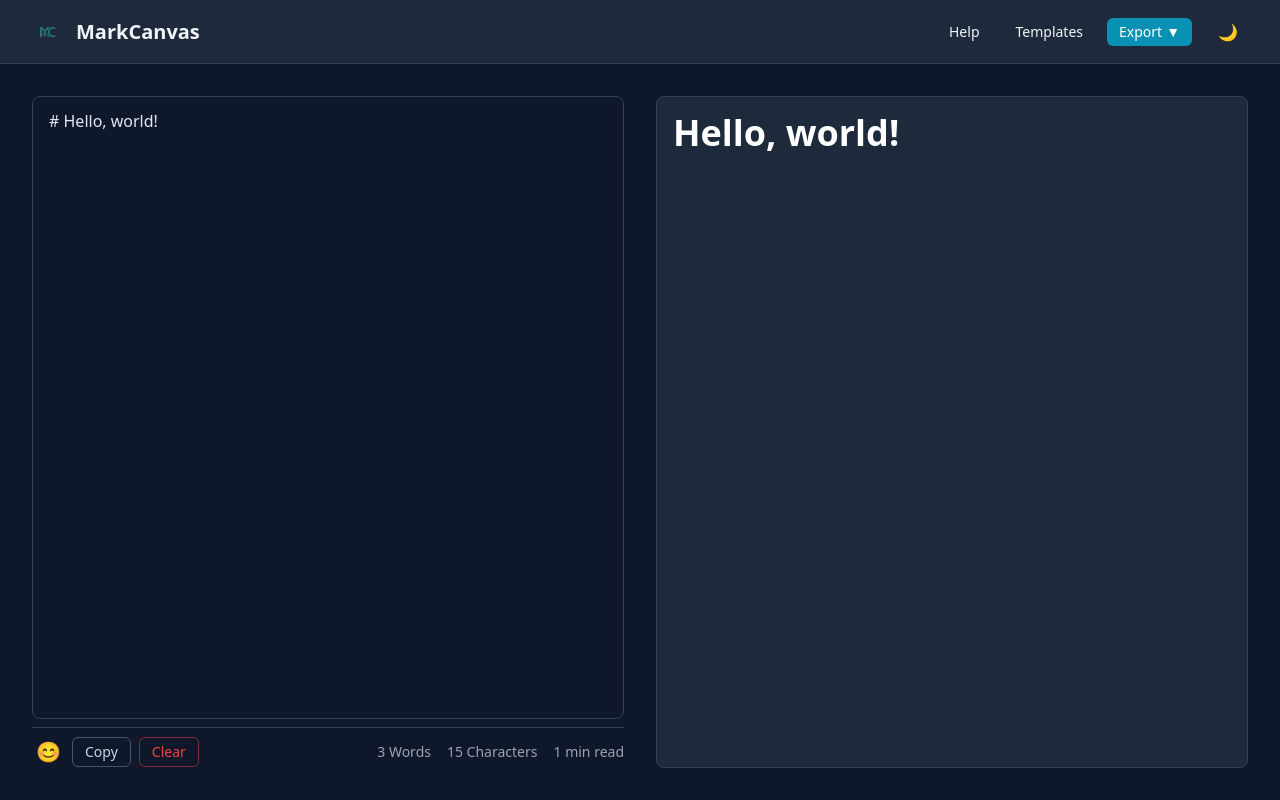
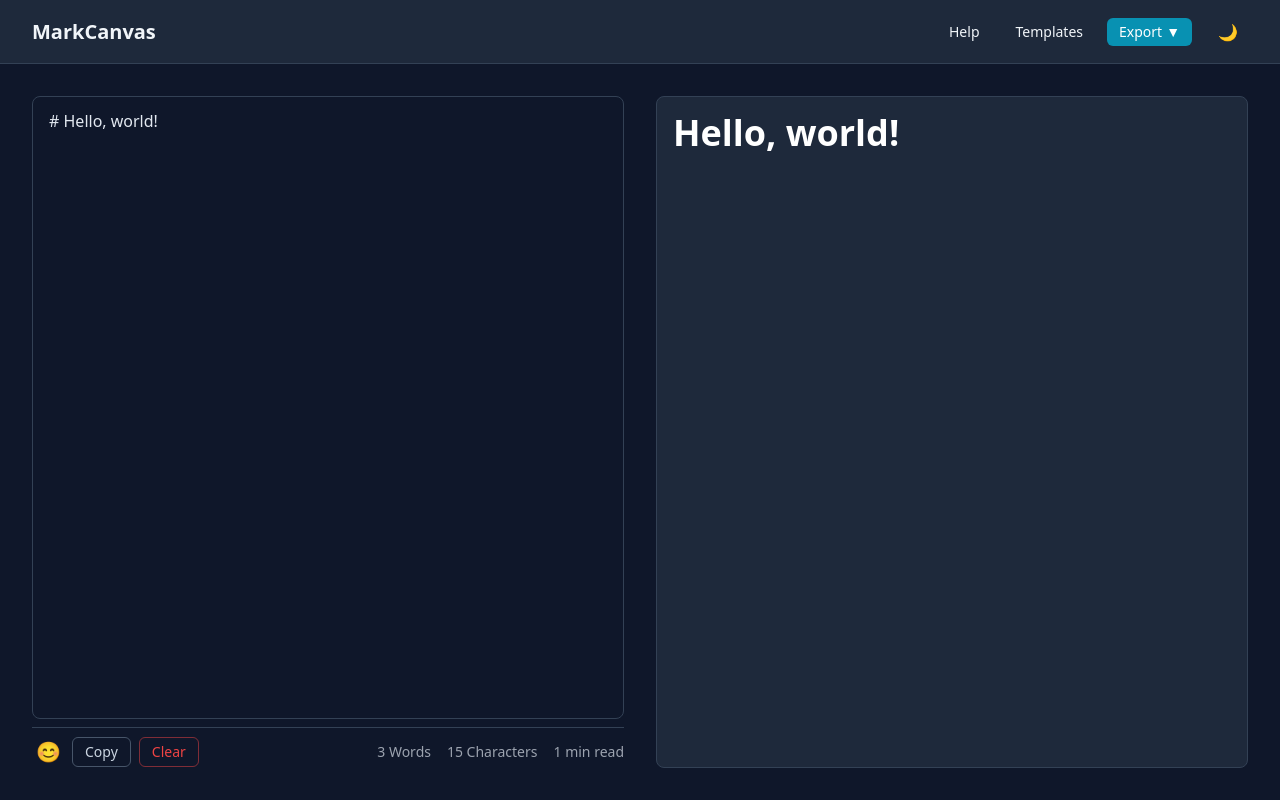
Before and after one commit to TrevorBrowning/MarkCanvas, a Vue app: page / in a window 1280 px wide. Built offline with nearby package versions, Linux system fonts and the light colour scheme.

Commit message:
fix: remove logo

```diff
--- a/src/App.vue
+++ b/src/App.vue
@@ -8,7 +8,6 @@
       class="flex-shrink-0 flex items-center justify-between px-4 sm:px-8 h-16 bg-white border-b border-slate-200 dark:bg-slate-800 dark:border-slate-700"
     >
       <div class="flex items-center gap-3">
-        <img src="./assets/MarkCanvas-Logo.png" alt="MarkCanvas Logo" class="h-8 w-auto" />
         <h1 class="text-xl font-bold text-slate-800 dark:text-slate-100">MarkCanvas</h1>
       </div>
       <div class="flex items-center gap-4">
```
